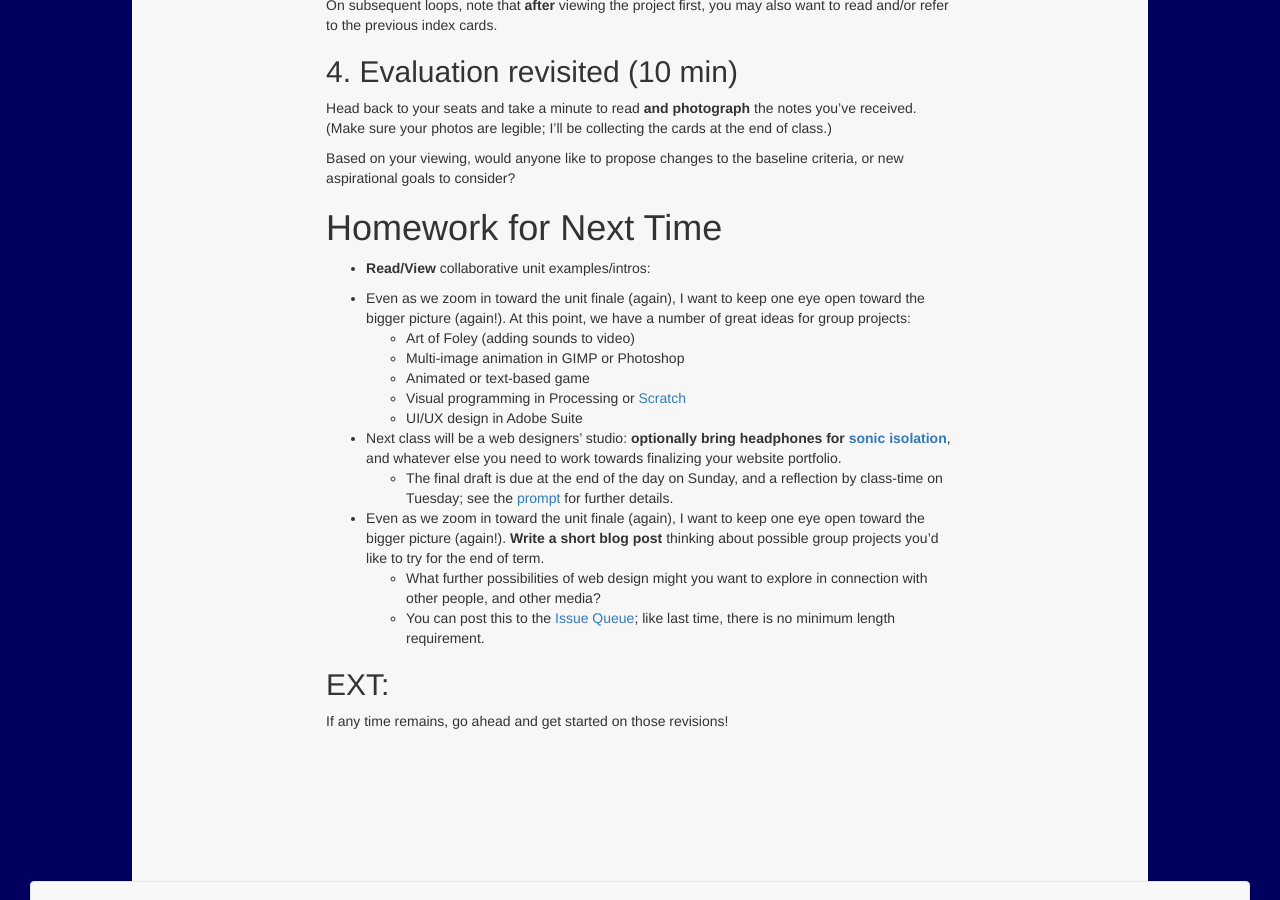
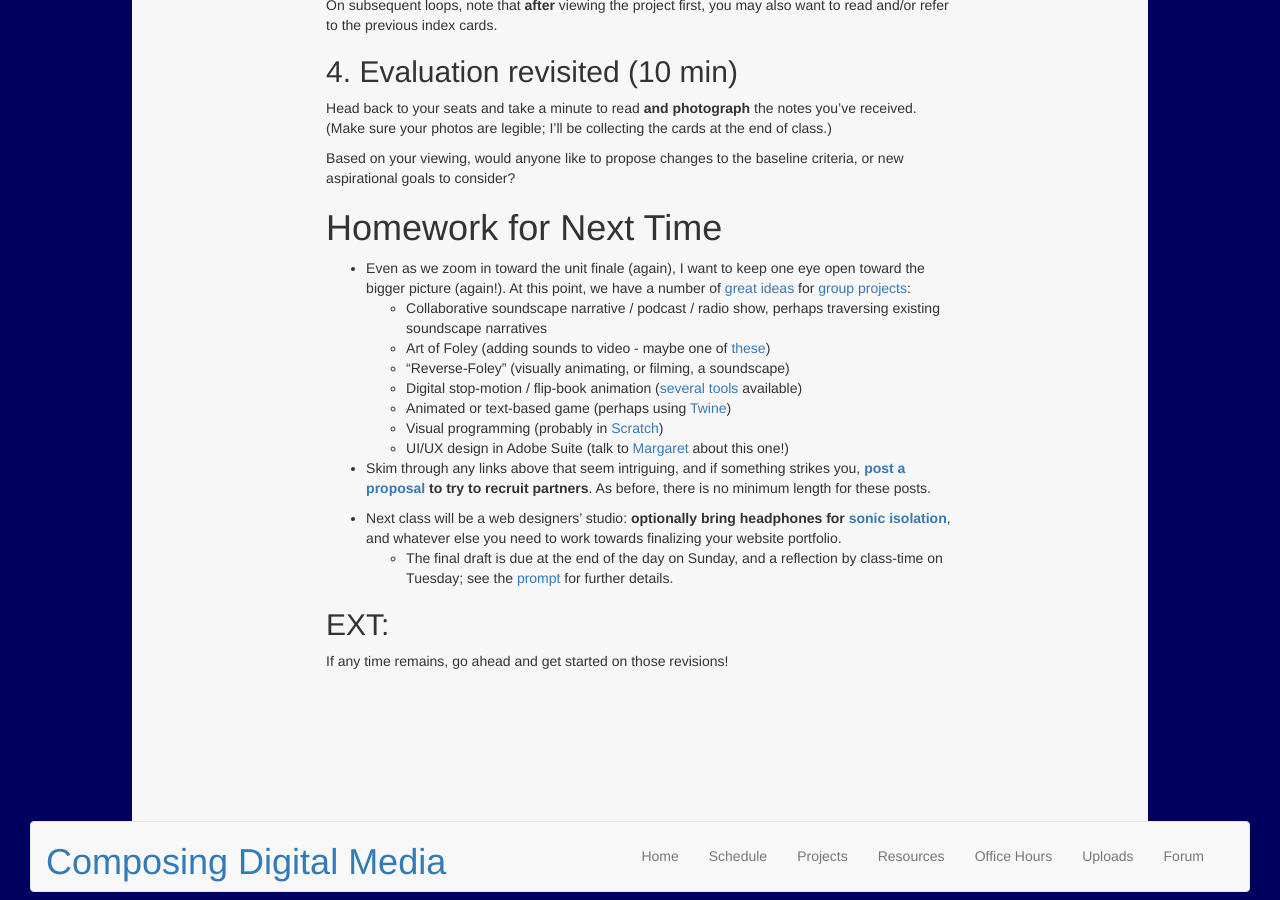
Before and after one commit to benmiller314/cdm2019fall, a Jekyll site: the page built from plans/lesson-20.md, in a window 1280 px wide and 900 px high, scrolled down 2071 px. Built offline with Jekyll 4.4.1, drawn with Linux system fonts in a browser that asks for light colours; our own code applies the rules of GitHub Pages for plain Markdown files.

Commit message:
add links to homework section
there are maybe too many

```diff
--- a/plans/lesson-20.md
+++ b/plans/lesson-20.md
@@ -118,22 +118,19 @@
 
 
 # Homework for Next Time
-
-* **Read/View** collaborative unit examples/intros:
-
-* Even as we zoom in toward the unit finale (again), I want to keep one eye open toward the bigger picture (again!). At this point, we have a number of great ideas for group projects:
-  - Art of Foley (adding sounds to video)
-  - Multi-image animation in GIMP or Photoshop
-  - Animated or text-based game
-  - Visual programming in Processing or [Scratch](https://scratch.mit.edu/about)
-  - UI/UX design in Adobe Suite
-
+* Even as we zoom in toward the unit finale (again), I want to keep one eye open toward the bigger picture (again!). At this point, we have a number of [great ideas](https://github.com/benmiller314/cdm2019fall/issues/6) for [group projects](https://github.com/benmiller314/cdm2019fall/issues/10):
+  - Collaborative soundscape narrative / podcast / radio show, perhaps traversing existing soundscape narratives
+  - Art of Foley (adding sounds to video - maybe one of [these](https://www.google.com/search?q=short+videos+no+sound&tbm=vid&sxsrf=ACYBGNTjlnYAR93lkuo0q2cwvLs06VgiNw:1572973957460&source=lnt&tbs=dur:s&sa=X&ved=0ahUKEwiyn-bPyNPlAhUOyFkKHZIRDisQpwUIIQ&biw=1440&bih=798&dpr=1))
+  - "Reverse-Foley" (visually animating, or filming, a soundscape)
+  - Digital stop-motion / flip-book animation ([several tools](https://www.freelancer.com/articles/graphic-design/best-free-animation-software) available)
+  - Animated or text-based game (perhaps using [Twine](http://twinery.org/))
+  - Visual programming (probably in [Scratch](https://scratch.mit.edu/about))
+  - UI/UX design in Adobe Suite (talk to [Margaret](mailto:mpalko@pitt.edu) about this one!)
+* Skim through any links above that seem intriguing, and if something strikes you, **[post a proposal]({{site.github.repository_url}}/issues/13) to try to recruit partners**. As before, there is no minimum length for these posts.
 
 * Next class will be a web designers' studio: **optionally bring headphones for [sonic isolation](http://noisli.com)**, and whatever else you need to work towards finalizing your website portfolio.
   - The final draft is due at the end of the day on Sunday, and a reflection by class-time on Tuesday; see the [prompt](https://github.com/benmiller314/webste-portfolio-2019fall#project-3-website-portfolio) for further details.
-* Even as we zoom in toward the unit finale (again), I want to keep one eye open toward the bigger picture (again!). **Write a short blog post** thinking about possible group projects you'd like to try for the end of term.
-  - What further possibilities of web design might you want to explore in connection with other people, and other media?
-  - You can post this to the [Issue Queue]({{site.github.repository_url}}/issues/10); like last time, there is no minimum length requirement.
+
 
 
 ## EXT:
```
